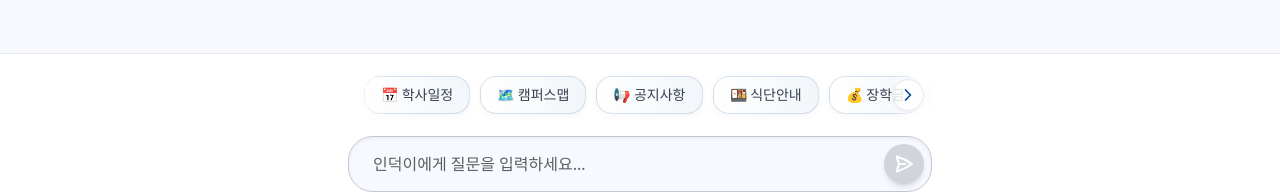
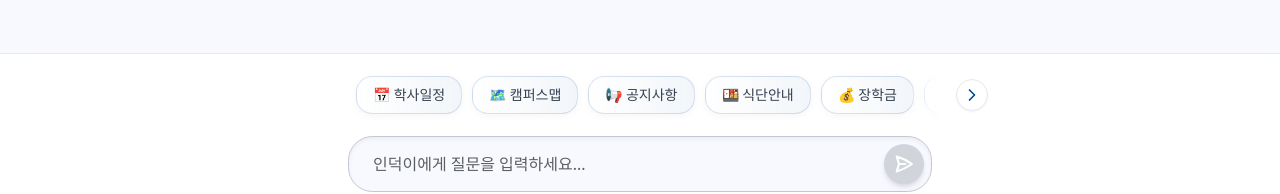
Before and after one commit to jeonghyeonme/LLM-Chatbot, a React (Vite) app in the folder frontend/: page / in a window 1280 px wide. Shown: the part 545-739 px from the top of the page. Built offline with nearby package versions, Linux system fonts and the light colour scheme; no server answers.

Commit message:
fix: 퀵 메뉴 화살표 위치 변경 및 스크롤 범위 확장

```diff
--- a/frontend/src/pages/ChatPage.tsx
+++ b/frontend/src/pages/ChatPage.tsx
@@ -39,12 +39,12 @@ export default function ChatPage() {
     return () => window.removeEventListener('resize', checkScroll)
   }, [])
 
-  /* 부드러운 스크롤 이동 */
+  /* 양 끝으로 부드러운 스크롤 이동 */
   const scroll = (direction: 'left' | 'right') => {
     if (scrollRef.current) {
-      const scrollAmount = 200
-      scrollRef.current.scrollBy({
-        left: direction === 'left' ? -scrollAmount : scrollAmount,
+      const { scrollWidth } = scrollRef.current
+      scrollRef.current.scrollTo({
+        left: direction === 'left' ? 0 : scrollWidth,
         behavior: 'smooth'
       })
     }
@@ -147,18 +147,24 @@ export default function ChatPage() {
 {/* 하단 고정 입력창 및 퀵 메뉴 */}
 <footer className="fixed bottom-0 w-full bg-white/90 backdrop-blur-md border-t border-inha-border px-4 pt-4 pb-8 flex flex-col items-center gap-4 z-50">
 
-        {/* 퀵 메뉴 버튼 리스트 영역 */}
-        <div className="w-full max-w-[600px] relative group px-2">
+        {/* 퀵 메뉴 영역 (화살표 외부 배치) */}
+        <div className="w-full flex items-center justify-center gap-1 md:gap-3">
+
           {/* 좌측 화살표 (데스크탑 전용) */}
+          <div className="hidden md:flex w-10 justify-center">
             {showLeftArrow && (
               <button
                 onClick={() => scroll('left')}
-              className="hidden md:flex absolute left-4 top-1/2 -translate-y-1/2 z-10 w-8 h-8 items-center justify-center bg-white/80 border border-inha-border rounded-full shadow-sm text-inha-blue hover:bg-white transition-all"
+                className="w-8 h-8 flex items-center justify-center bg-white border border-inha-border rounded-full shadow-sm text-inha-blue hover:bg-gray-50 hover:shadow-md active:scale-90 transition-all"
+                title="왼쪽으로 스크롤"
               >
                 <ChevronLeft className="w-5 h-5" />
               </button>
             )}
+          </div>
 
+          {/* 퀵 메뉴 버튼 리스트 영역 */}
+          <div className="w-full max-w-[600px] relative group overflow-hidden">
             {/* 스크롤 컨테이너 */}
             <div
               ref={scrollRef}
@@ -196,19 +202,23 @@ export default function ChatPage() {
               ))}
             </div>
 
+            {/* 좌우 그라데이션 마스크 (스크롤 가능 여부 시각화) */}
+            <div className={`hidden md:block absolute left-0 top-0 bottom-0 w-8 bg-gradient-to-r from-white to-transparent pointer-events-none z-10 transition-opacity duration-300 ${showLeftArrow ? 'opacity-100' : 'opacity-0'}`} />
+            <div className={`hidden md:block absolute right-0 top-0 bottom-0 w-8 bg-gradient-to-l from-white to-transparent pointer-events-none z-10 transition-opacity duration-300 ${showRightArrow ? 'opacity-100' : 'opacity-0'}`} />
+          </div>
+
           {/* 우측 화살표 (데스크탑 전용) */}
+          <div className="hidden md:flex w-10 justify-center">
             {showRightArrow && (
               <button
                 onClick={() => scroll('right')}
-              className="hidden md:flex absolute right-4 top-1/2 -translate-y-1/2 z-10 w-8 h-8 items-center justify-center bg-white/80 border border-inha-border rounded-full shadow-sm text-inha-blue hover:bg-white transition-all"
+                className="w-8 h-8 flex items-center justify-center bg-white border border-inha-border rounded-full shadow-sm text-inha-blue hover:bg-gray-50 hover:shadow-md active:scale-90 transition-all"
+                title="오른쪽으로 스크롤"
               >
                 <ChevronRight className="w-5 h-5" />
               </button>
             )}
-
-          {/* 좌우 그라데이션 마스크 (데스크탑 전용 시각적 효과) */}
-          <div className="hidden md:block absolute left-4 top-0 bottom-0 w-8 bg-gradient-to-r from-white/90 to-transparent pointer-events-none z-0" />
-          <div className="hidden md:block absolute right-4 top-0 bottom-0 w-8 bg-gradient-to-l from-white/90 to-transparent pointer-events-none z-0" />
+          </div>
         </div>
 
         {/* 메시지 입력 영역 */}
```
Lines whose indentation alone changed are shown as unchanged.
